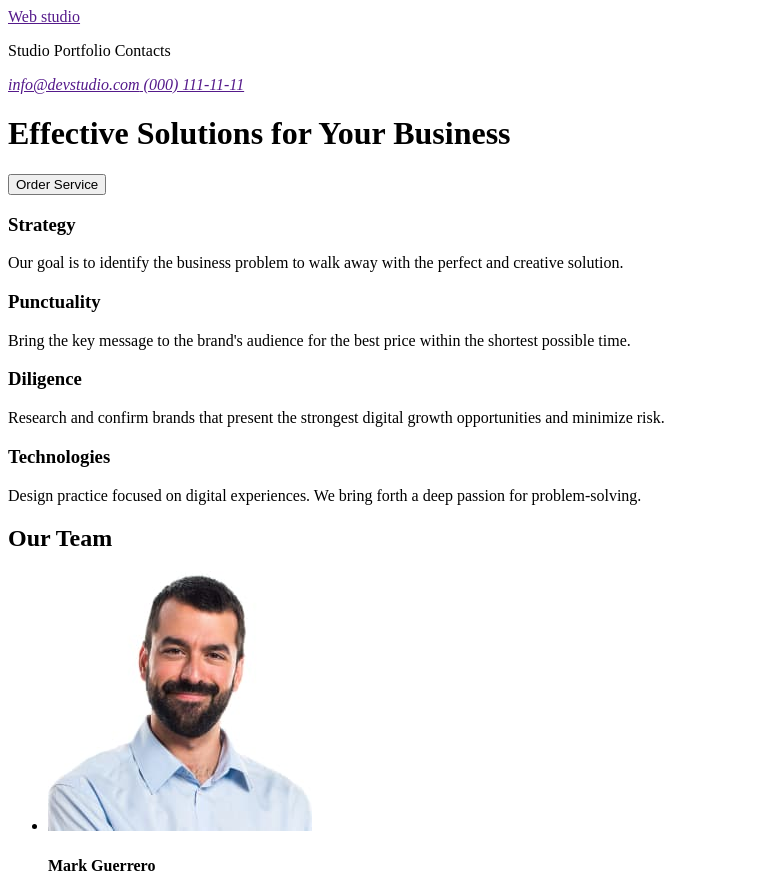
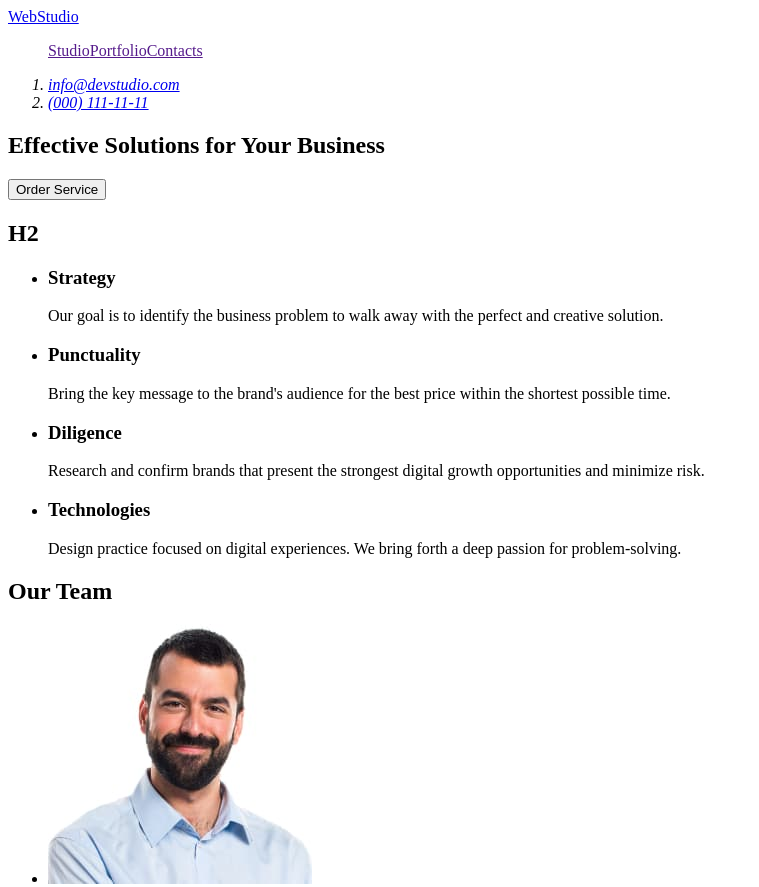
Before and after one commit to MaksymOm/goit-markup-hw-01, a plain HTML site: page index.html in a window 1280 px wide. Shown: the top 887 px of the page, without its empty margins (0-759 px from the left). Drawn offline with Linux system fonts and the light colour scheme.

Commit message:
fix mentor

```diff
--- a/index.html
+++ b/index.html
@@ -7,39 +7,65 @@
   </head>
   <body>
     <header>
-      <a href="">Web studio</a>
       <nav>
-        <p>Studio Portfolio Contacts</p>
+        <a href="/index.html">WebStudio</a>
+        <ul>
+          <a href="">Studio</a
+          ><a href="">Portfolio</a
+          ><a href="">Contacts</a>
+        </ul>
       </nav>
       <address>
-        <a href="">info@devstudio.com</a><a href=""> (000) 111-11-11</a>
+        <ol>
+          <li>
+            <a href="”mailto:info@devstudio.com”">info@devstudio.com</a>
+          </li>
+          <li>
+            <a href="tel:+110001111111"> (000) 111-11-11</a>
+          </li>
+        </ol>
       </address>
     </header>
     <main>
+      <section>
         <h1>Effective Solutions for Your Business</h1>
-      <button>Order Service</button>
 
+        <button type="button">Order Service</button>
+      </section>
+      <section><h2>H2</h2></section>
+      <section>
+        <ul>
+          <li>
             <h3>Strategy</h3>
             <p>
               Our goal is to identify the business problem to walk away with the
               perfect and creative solution.
             </p>
+          </li>
+          <li>
             <h3>Punctuality</h3>
             <p>
-        Bring the key message to the brand's audience for the best price within
-        the shortest possible time.
+              Bring the key message to the brand's audience for the best price
+              within the shortest possible time.
             </p>
+          </li>
+          <li>
             <h3>Diligence</h3>
             <p>
-        Research and confirm brands that present the strongest digital growth
-        opportunities and minimize risk.
+              Research and confirm brands that present the strongest digital
+              growth opportunities and minimize risk.
             </p>
+          </li>
+          <li>
             <h3>Technologies</h3>
             <p>
-        Design practice focused on digital experiences. We bring forth a deep
-        passion for problem-solving.
+              Design practice focused on digital experiences. We bring forth a
+              deep passion for problem-solving.
             </p>
-
+          </li>
+        </ul>
+      </section>
+      <section>
         <h2>Our Team</h2>
         <ul>
           <li>
@@ -77,9 +103,10 @@
             <p>UI Designer</p>
           </li>
         </ul>
+      </section>
     </main>
     <footer>
-      <a href="">Web studio</a>
+      <a href="/index.html">WebStudio</a>
       <p>
         Increase the flow of customers and sales for your business with digital
         marketing & growth solutions.
```
Lines whose indentation alone changed are shown as unchanged.
